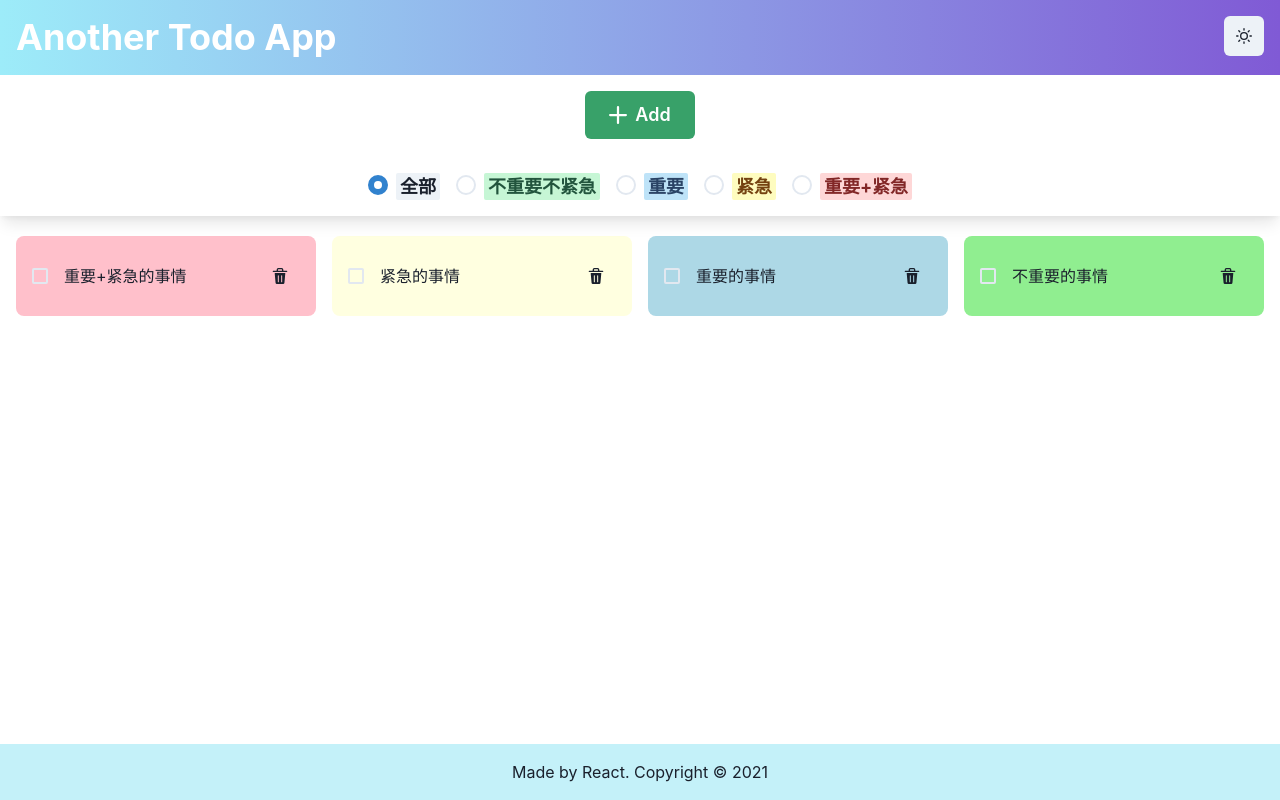
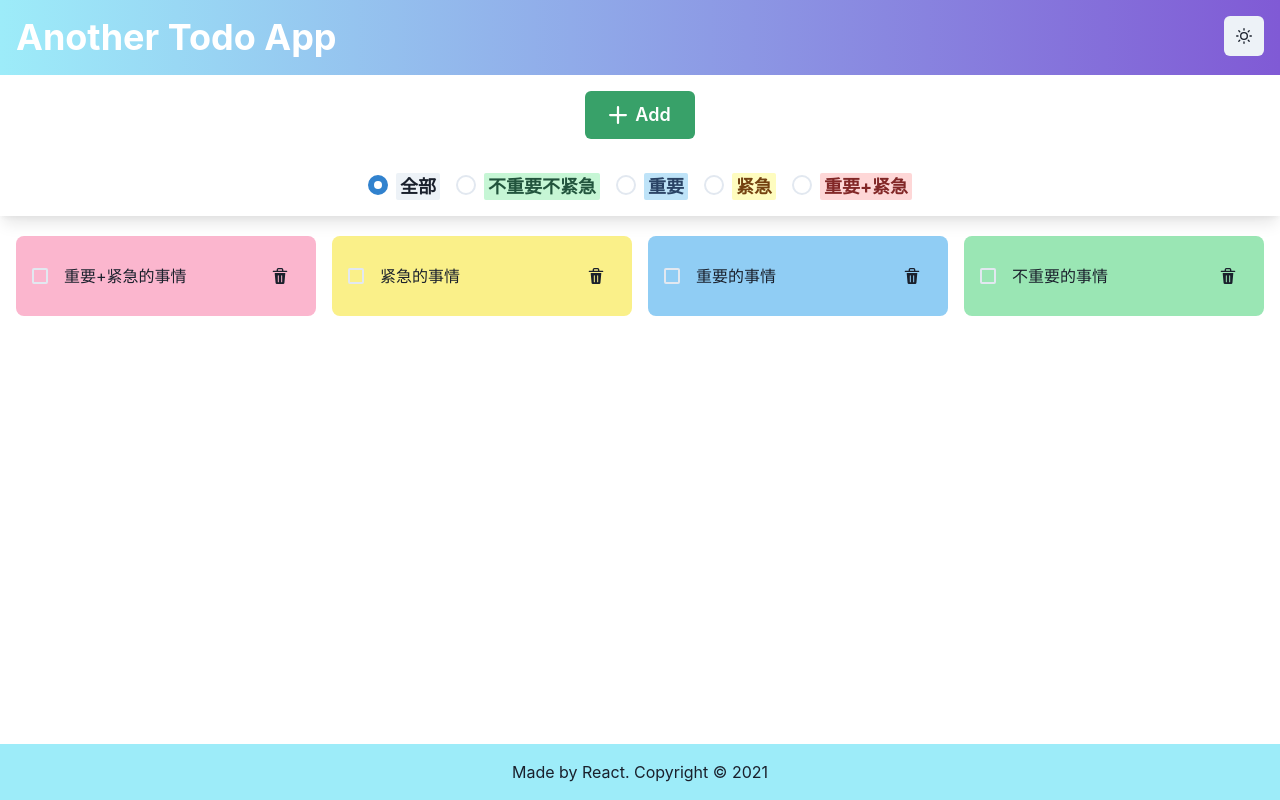
Before and after one commit to zhiwehu/react-todo-app, a React (Create React App) app: page / in a window 1280 px wide. Built offline with nearby package versions, Linux system fonts and the light colour scheme.

Commit message:
update color mode

```diff
--- a/src/App.js
+++ b/src/App.js
@@ -98,6 +98,7 @@ const App = () => {
 
   return (
     <Flex direction="column" minH="100vh" justifyContent="space-between">
+      {/* header */}
       <Flex
         w="full"
         bg={useColorModeValue("white", "gray")}
@@ -139,6 +140,7 @@ const App = () => {
         />
       </Flex>
 
+      {/* main */}
       <Flex
         mt={{ base: "400px", md: "220px" }}
         w="full"
@@ -155,9 +157,10 @@ const App = () => {
         />
       </Flex>
 
+      {/* footer */}
       <Flex
         as="footer"
-        bg="cyan.100"
+        bg={useColorModeValue("cyan.200", "cyan.500")}
         justifyContent="center"
         align="center"
         p={4}
--- a/src/components/Todo.js
+++ b/src/components/Todo.js
@@ -1,16 +1,29 @@
-import { Box, Flex, Checkbox, Text, IconButton } from "@chakra-ui/react";
+import {
+  Box,
+  Flex,
+  Checkbox,
+  Text,
+  IconButton,
+  useColorMode,
+} from "@chakra-ui/react";
 import { DeleteIcon } from "@chakra-ui/icons";
 
 const Todo = ({ todo, toggleTodoFinished, deleteTodo }) => {
+  const { colorMode } = useColorMode();
   let bg;
   if (todo.type === 1) {
-    bg = "lightgreen";
+    bg = "green";
   } else if (todo.type === 2) {
-    bg = "lightblue";
+    bg = "blue";
   } else if (todo.type === 3) {
-    bg = "lightyellow";
+    bg = "yellow";
   } else if (todo.type === 4) {
     bg = "pink";
+  }
+  if (colorMode === "light") {
+    bg = bg + ".200";
+  } else if (colorMode === "dark") {
+    bg = bg + ".500";
   }
 
   let textDecorationLine;
```
